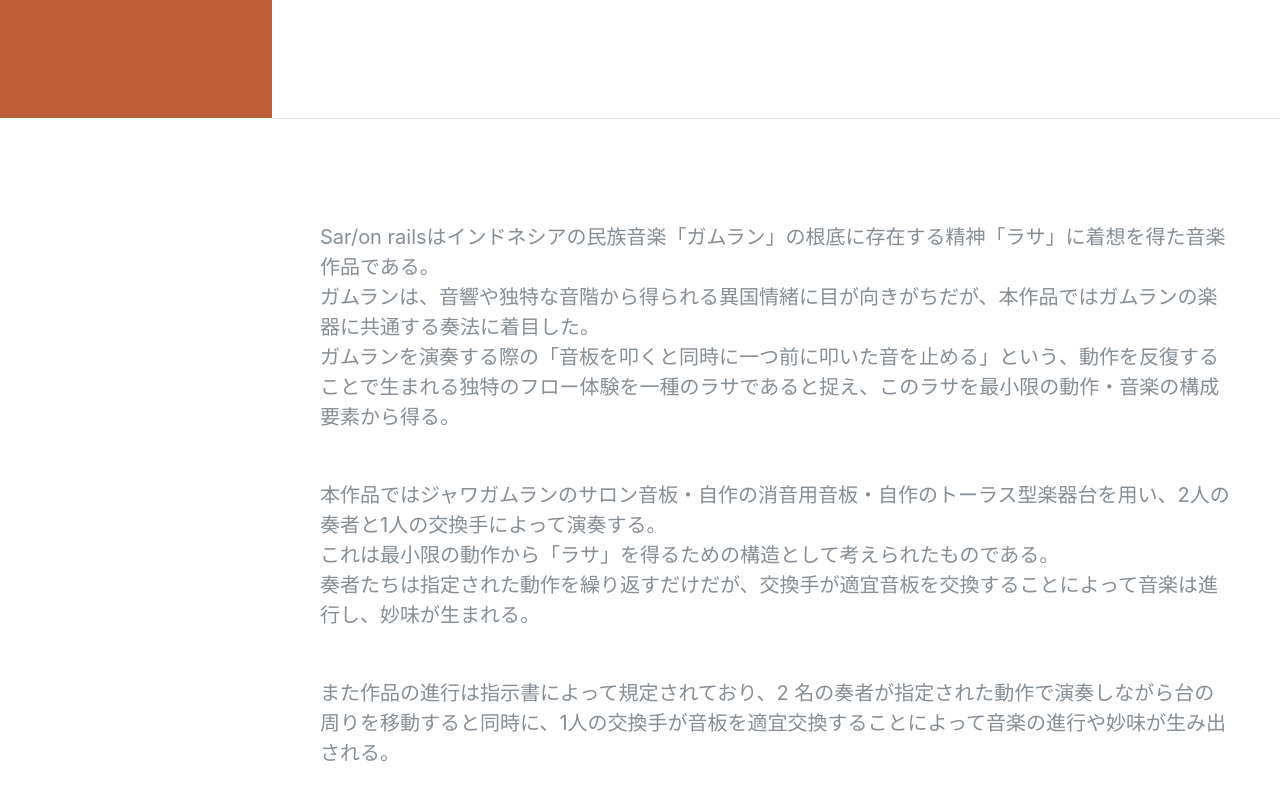
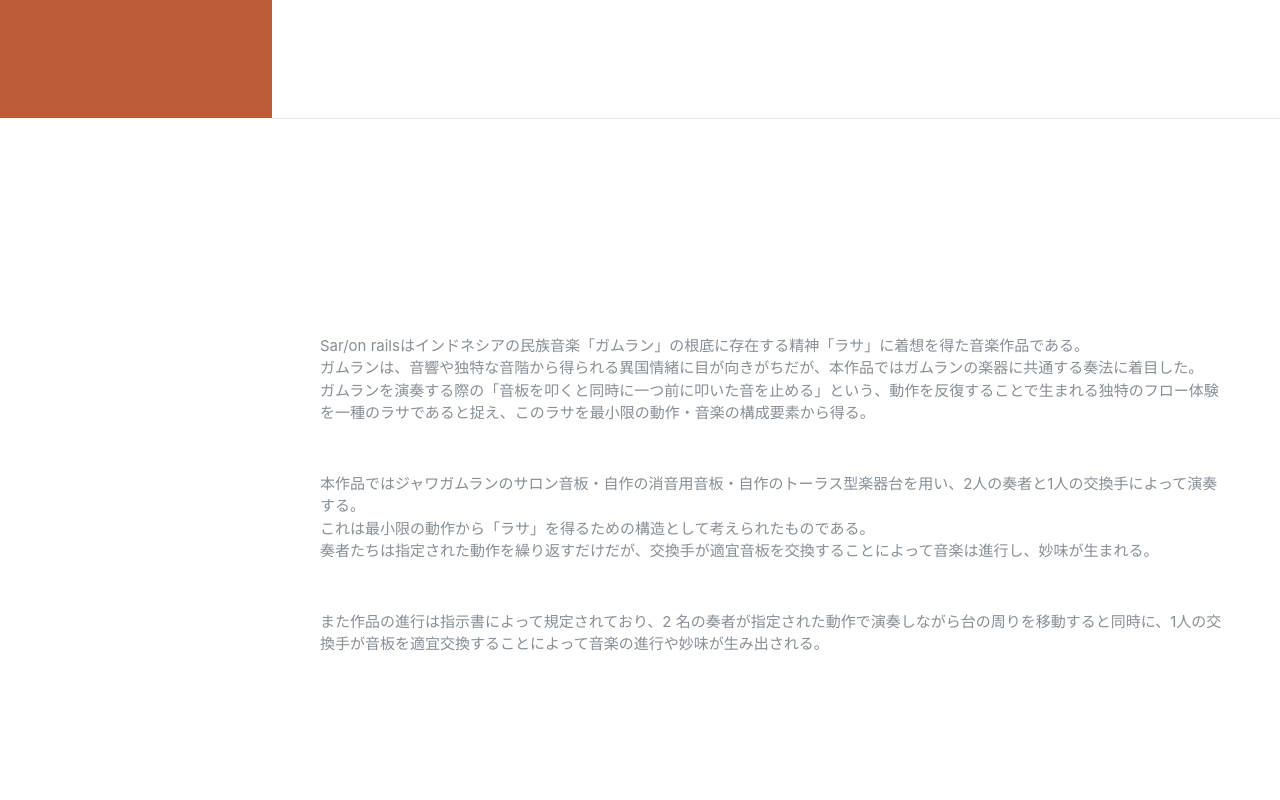
Before and after one commit to Morita-Ryo/Morita-Ryo.github.io, a plain HTML site: page saronrails.html in a window 1280 px wide. Shown: the part 682-1482 px from the top of the page. Drawn offline with Linux system fonts and the light colour scheme; a web font is replaced by a local one.

Commit message:
Update saronrails.html

```diff
--- a/saronrails.html
+++ b/saronrails.html
@@ -77,16 +77,16 @@
 
     <section class="resume-section p-3 p-lg-5 d-flex align-items-center" id="about">
       <div class="w-100">
-        <p class="lead mb-5" style="font-size: 20px">Sar/on railsはインドネシアの民族音楽「ガムラン」の根底に存在する精神「ラサ」に着想を得た音楽作品である。</br>
+        <p class="lead mb-5" style="font-size: 15px">Sar/on railsはインドネシアの民族音楽「ガムラン」の根底に存在する精神「ラサ」に着想を得た音楽作品である。</br>
         ガムランは、音響や独特な音階から得られる異国情緒に目が向きがちだが、本作品ではガムランの楽器に共通する奏法に着目した。</br>
         ガムランを演奏する際の「音板を叩くと同時に一つ前に叩いた音を止める」という、動作を反復することで生まれる独特のフロー体験を一種のラサであると捉え、このラサを最小限の動作・音楽の構成要素から得る。
         </p>
-        <p class="lead mb-5" style="font-size: 20px">
+        <p class="lead mb-5" style="font-size: 15px">
           本作品ではジャワガムランのサロン音板・自作の消音用音板・自作のトーラス型楽器台を用い、2人の奏者と1人の交換手によって演奏する。</br>
           これは最小限の動作から「ラサ」を得るための構造として考えられたものである。</br>
           奏者たちは指定された動作を繰り返すだけだが、交換手が適宜音板を交換することによって音楽は進行し、妙味が生まれる。
         </p>
-        <p class="lead mb-5" style="font-size: 20px">
+        <p class="lead mb-5" style="font-size: 15px">
           また作品の進行は指示書によって規定されており、2 名の奏者が指定された動作で演奏しながら台の周りを移動すると同時に、1人の交換手が音板を適宜交換することによって音楽の進行や妙味が生み出される。
         </p>
       </div>
```
